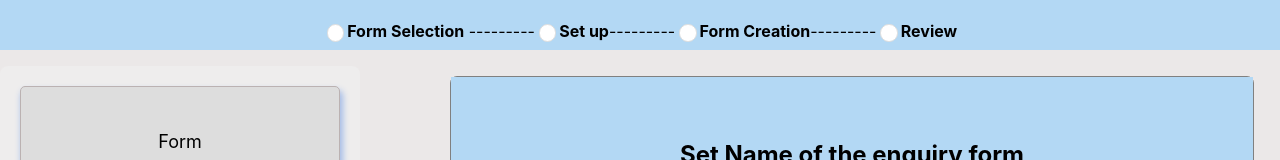
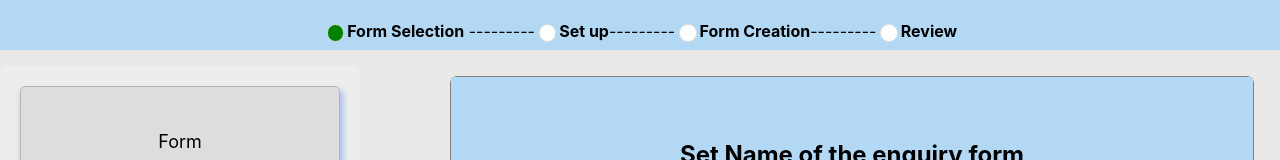
Before and after one commit to Rahul0550/candidateInfo, a React (Create React App) app: page / in a window 1280 px wide. Shown: the top 160 px of the page. Built offline with nearby package versions, Linux system fonts and the light colour scheme.

Commit message:
checkbox added

```diff
--- a/src/App.js
+++ b/src/App.js
@@ -66,7 +66,7 @@ const App = () => {
         <div className="heading-main">
           <div className="heading-child">
             <div className="input-field">
-              <input type="checkbox" className="checkbox-round" />
+              <input type="checkbox" checked className="checkbox-round" />
               <h4>Form Selection</h4> ---------
               <input type="checkbox" className="checkbox-round" />
               <h4>Set up</h4>---------
```
